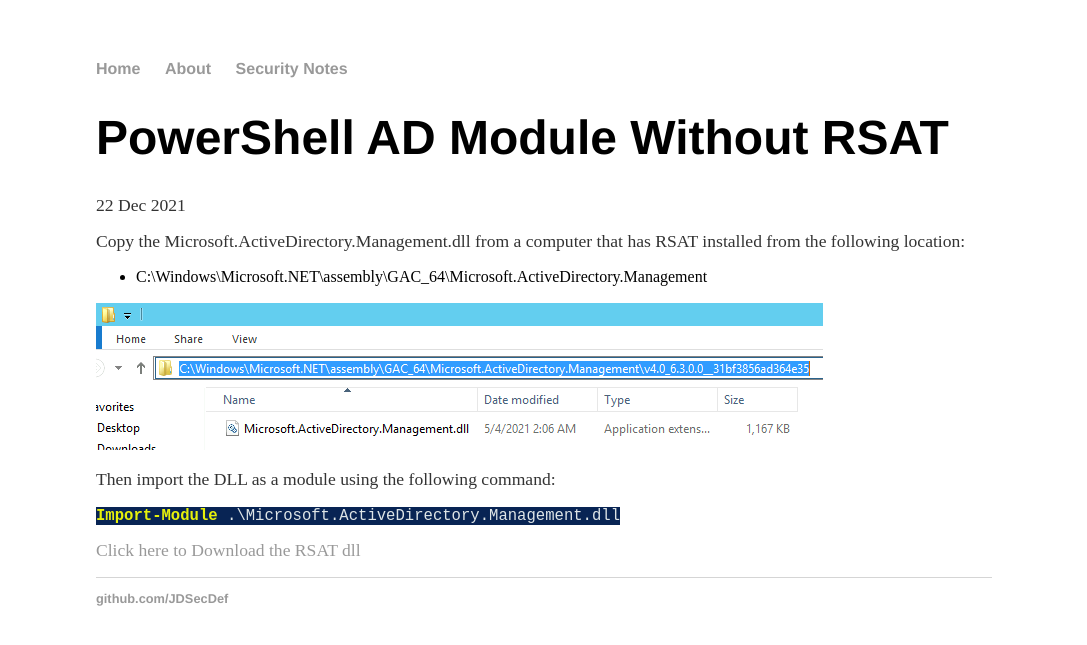
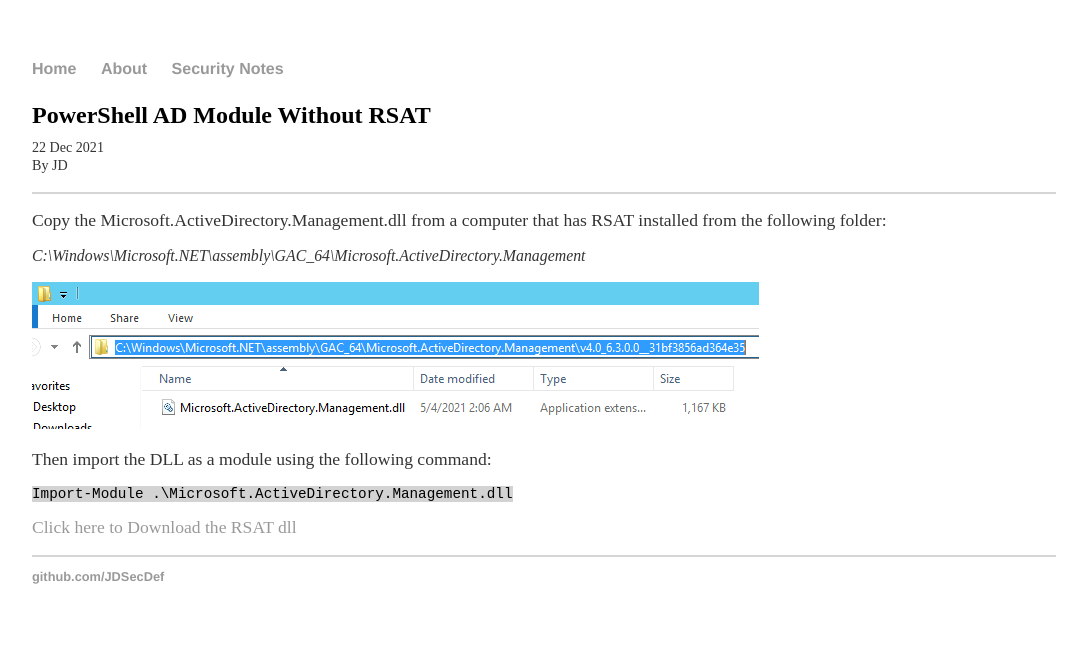
Before and after one commit to JDSecDef/JDSecDef.github.io, a Jekyll site: the page built from _posts/2021-12-22-AD-Module-Without-RSAT.md, in a window 1280 px wide. Shown: the top 645 px of the page, without its empty margins (96-1183 px from the left). Built offline with Jekyll 4.4.1, drawn with Linux system fonts in a browser that asks for light colours.

Commit message:
Site updates.

```diff
--- a/_layouts/post.html
+++ b/_layouts/post.html
@@ -1,8 +1,9 @@
 ---
 layout: default
 ---
-<h1>{{ page.title }}</h1>
-<p class="meta">{{ page.date | date_to_string }}</p>
+<h2>{{ page.title }}</h2>
+<p class="meta"><span style="font-size: 0.8em;">{{ page.date | date_to_string }}<br>{{ page.author }}</br></p>
+<header></header>
 
 <div class="post">
   {{ content }}
--- a/_posts/2021-12-22-AD-Module-Without-RSAT.md
+++ b/_posts/2021-12-22-AD-Module-Without-RSAT.md
@@ -1,12 +1,13 @@
 ---
 layout: post
-title: "PowerShell AD Module Without RSAT"
+title: PowerShell AD Module Without RSAT
 date: 2021-12-22
+author: By JD
 ---
 
-<p>Copy the Microsoft.ActiveDirectory.Management.dll from a computer that has RSAT installed from the following location:</P>
+<p>Copy the Microsoft.ActiveDirectory.Management.dll from a computer that has RSAT installed from the following folder:</P>
 
-<ul><li>C:\Windows\Microsoft.NET\assembly\GAC_64\Microsoft.ActiveDirectory.Management</li></ul>
+<span style="font-size: 0.9em"> *C:\Windows\Microsoft.NET\assembly\GAC_64\Microsoft.ActiveDirectory.Management* </span>
 
 ![RSATdll-Location](/assets/ADRSATdll.png)
 
--- a/css/main.css
+++ b/css/main.css
@@ -1,8 +1,6 @@
-@import url(thankfuleyes.css);
-
 body {
     margin: 60px auto;
-    width: 70%;
+    width: 80%;
 }
 nav ul, footer ul {
     font-family:'Helvetica', 'Arial', 'Sans-Serif';
@@ -23,27 +21,37 @@
 }
 h1 {
     font-size: 3em;
+    line-height: 0px;
     font-family:'Helvetica', 'Arial', 'Sans-Serif';
+}
+h2 {
+    line-height: 20%;
+    padding-top: 15px;
 }
 p {
     font-size: 1.1em;
     line-height: 1.0em;
     color: #333;
 }
-footer {
-    border-top: 1px solid #d5d5d5;
+header {
+    border-top: 2px solid #d5d5d5;
     font-size: .8em;
 }
-
+footer {
+    border-top: 2px solid #d5d5d5;
+    font-size: .8em;
+}
 ul.posts {
     margin: 20px auto 40px;
     font-size: 1.5em;
 }
-
 ul.posts li {
     list-style: none;
 }
+blockquote {
+    font-size: 0.9em;
+}
 code {
-    font-size: 1.2em;
-    background-color: #082454;
+    font-size: 1.1em;
+    background-color:lightgray;
 }
--- a/css/thankfuleyes.css
+++ /dev/null
@@ -1,170 +0,0 @@
-
-.highlight .gl, .nx, .o {
-  color: #dee5e7;;
-}
-.highlight .gp {
-  color: #2df14e;
-  font-weight: bold;
-}
-.highlight .c, .highlight .ch, .highlight .cd, .highlight .cm, .highlight .cpf, .highlight .c1, .highlight .cs {
-  color: #6c8b9f;
-  font-style: italic;
-}
-.highlight .cp {
-  color: #b2fd6d;
-  font-weight: bold;
-}
-.highlight .err {
-  color: #fefeec;
-  background-color: #cc0000;
-}
-.highlight .gr {
-  color: #cc0000;
-  font-weight: bold;
-  font-style: italic;
-}
-.highlight .n {
-  color: #f6dd62;
-  font-weight: bold;
-}
-.highlight .p, .highlight .pi {
-  color: #4df4ff;
-}
-.highlight .gd {
-  color: #cc0000;
-}
-.highlight .gi {
-  color: #b2fd6d;
-}
-.highlight .ge {
-  font-style: italic;
-}
-.highlight .gs {
-  font-weight: bold;
-}
-.highlight .gt {
-  color: #dee5e7;
-  background-color: #4e5d62;
-}
-.highlight .kc {
-  color: #f696db;
-  font-weight: bold;
-}
-.highlight .kn {
-  color: #ffb000;
-  font-weight: bold;
-}
-.highlight .kp {
-  color: #ffb000;
-  font-weight: bold;
-}
-.highlight .kr {
-  color: #ffb000;
-  font-weight: bold;
-}
-.highlight .gh {
-  color: #ffb000;
-  font-weight: bold;
-}
-.highlight .gu {
-  color: #ffb000;
-  font-weight: bold;
-}
-.highlight .kt {
-  color: #b2fd6d;
-  font-weight: bold;
-}
-.highlight .no {
-  color: #b2fd6d;
-  font-weight: bold;
-}
-.highlight .n {
-  color: #e7f10b;
-  font-weight: bold;
-}
-.highlight .nc {
-  color: #b2fd6d;
-  font-weight: bold;
-}
-.highlight .nd {
-  color: #b2fd6d;
-  font-weight: bold;
-}
-.highlight .nn {
-  color: #b2fd6d;
-  font-weight: bold;
-}
-.highlight .bp {
-  color: #b2fd6d;
-  font-weight: bold;
-}
-.highlight .ne {
-  color: #b2fd6d;
-  font-weight: bold;
-}
-.highlight .nl {
-  color: #ffb000;
-  font-weight: bold;
-}
-.highlight .nt {
-  color: #797c80;
-  font-weight: bold;
-}
-.highlight .m, .highlight .mb, .highlight .mf, .highlight .mh, .highlight .mi, .highlight .il, .highlight .mo, .highlight .mx {
-  color: #f696db;
-  font-weight: bold;
-}
-.highlight .ld {
-  color: #f696db;
-  font-weight: bold;
-}
-.highlight .ss {
-  color: #f696db;
-  font-weight: bold;
-}
-.highlight .s, .highlight .sb, .highlight .dl, .highlight .sd, .highlight .s2, .highlight .sh, .highlight .sx, .highlight .sr, .highlight .s1 {
-  color: #007a78;
-  font-weight: bold;
-}
-.highlight .sa {
-  color: #f6dd62;
-  font-weight: bold;
-}
-.highlight .se {
-  color: #4df4ff;
-  font-weight: bold;
-}
-.highlight .sc {
-  color: #4df4ff;
-  font-weight: bold;
-}
-.highlight .si {
-  color: #4df4ff;
-  font-weight: bold;
-}
-.highlight .nb {
-  font-weight: bold;
-}
-.highlight .ni {
-  color: #999999;
-  font-weight: bold;
-}
-.highlight .w {
-  color: #BBBBBB;
-}
-.highlight .go {
-  color: #BBBBBB;
-}
-.highlight .nf, .highlight .fm {
-  color: #a8e1fe;
-}
-.highlight .py {
-  color: #a8e1fe;
-}
-.highlight .na {
-  color: #a8e1fe;
-}
-.highlight .nv, .highlight .vc, .highlight .vg, .highlight .vi, .highlight .vm {
-  color: #a8e1fe;
-  font-weight: bold;
-}
```
Also changed, not shown: _posts/2022-01-13-Get Windows Defender Exclusions.md (+2 -1 lines).
